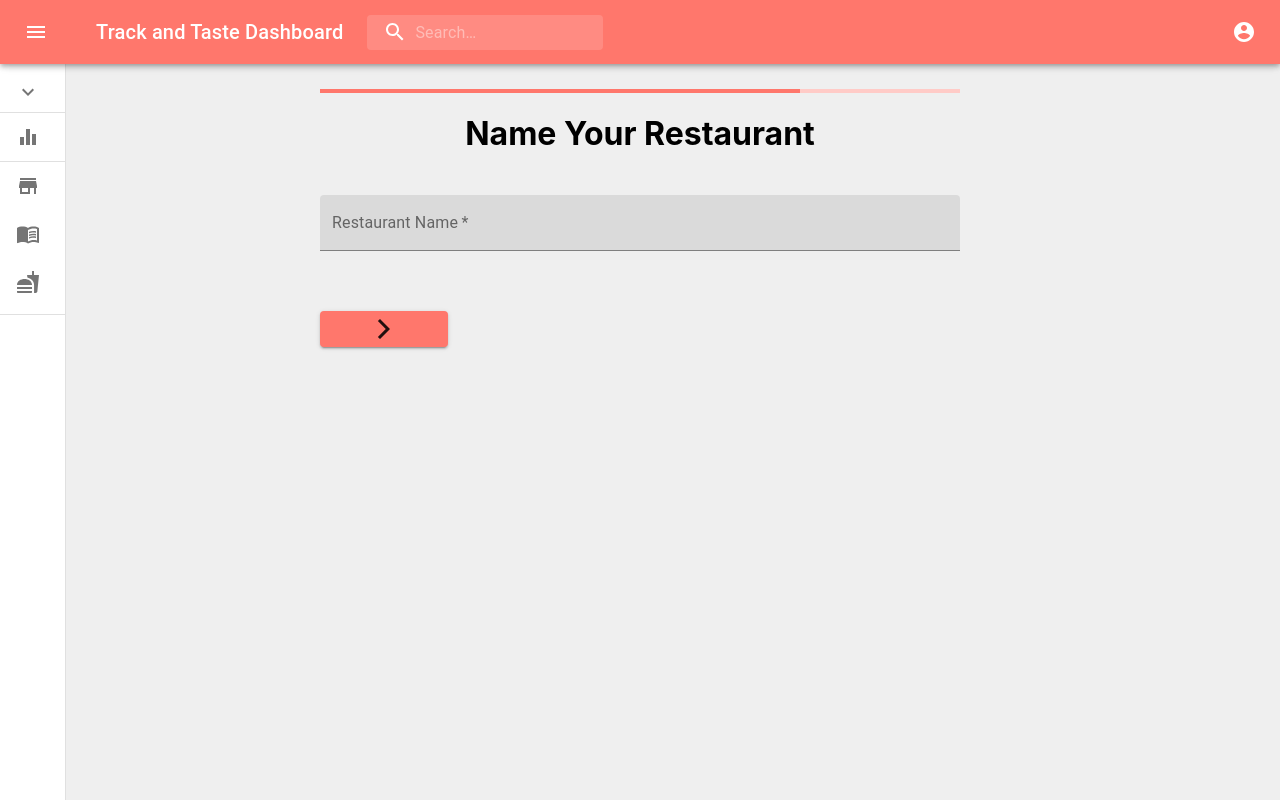
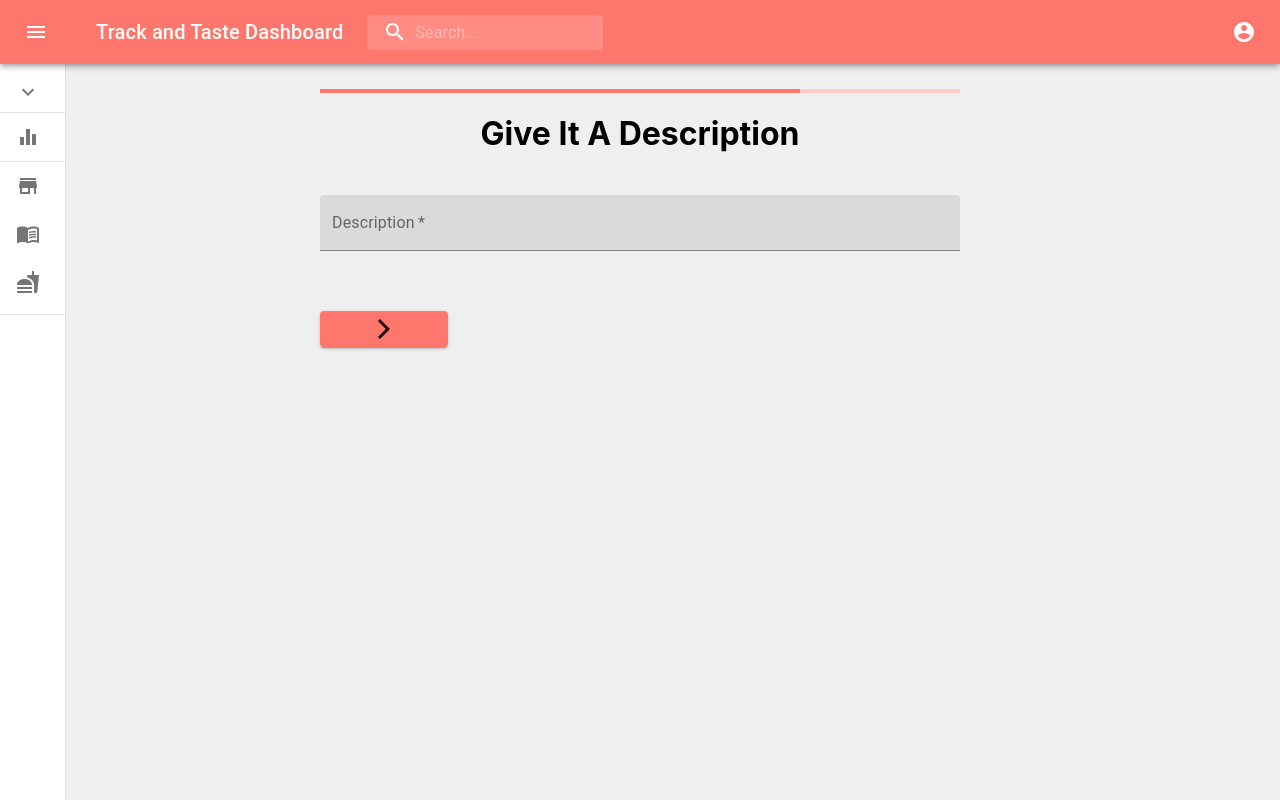
Before and after one commit to mbruty/COMP2003-2020-O, a React (Create React App) app in the folder website/: page /restaurant-builder in a window 1280 px wide. Built offline with nearby package versions, Linux system fonts and the light colour scheme; what apollo-upload-client would draw is missing.

Commit message:
Added Desc Component
Filler for when the user should enter their Restaurant's Description.

```diff
--- a/website/src/restaurant-builder/RestaurantBuilder.tsx
+++ b/website/src/restaurant-builder/RestaurantBuilder.tsx
@@ -7,6 +7,7 @@ import ArrowForwardIosIcon from '@material-ui/icons/ArrowForwardIos';
 
 
 import { Name } from './steps/Name';
+import { Desc } from './steps/Desc';
 
 const mainStyle: CSS.Properties = {
   textAlign: 'center'
@@ -29,7 +30,7 @@ const RestaurantBuilder: React.FC<Props> = () => {
 
       <LinearProgress variant="determinate" value={75} />
 
-      <Name />
+      <Desc />
 
       <Button style={buttonStyleNext} variant="contained" color="primary">
         <ArrowForwardIosIcon />
--- /dev/null
+++ b/website/src/restaurant-builder/steps/Desc.tsx
@@ -0,0 +1,25 @@
+import React from "react";
+import CSS from 'csstype';
+import TextField from '@material-ui/core/TextField';
+
+import {InfoBox} from './stepFeatures/InfoBox'
+
+const contentBoxStyle: CSS.Properties = {
+    textAlign: 'center'
+};
+
+const formStyling: CSS.Properties = {
+  width: '50vmax'
+};
+
+interface Props {}
+
+export const Desc: React.FC<Props> = () => {
+  return (
+    <div style={contentBoxStyle}>
+      <h1>Give It A Description</h1>
+      <br></br>
+      <TextField style={formStyling} required id="form-name" label="Description" variant="filled" />
+    </div>
+  );
+};
```
